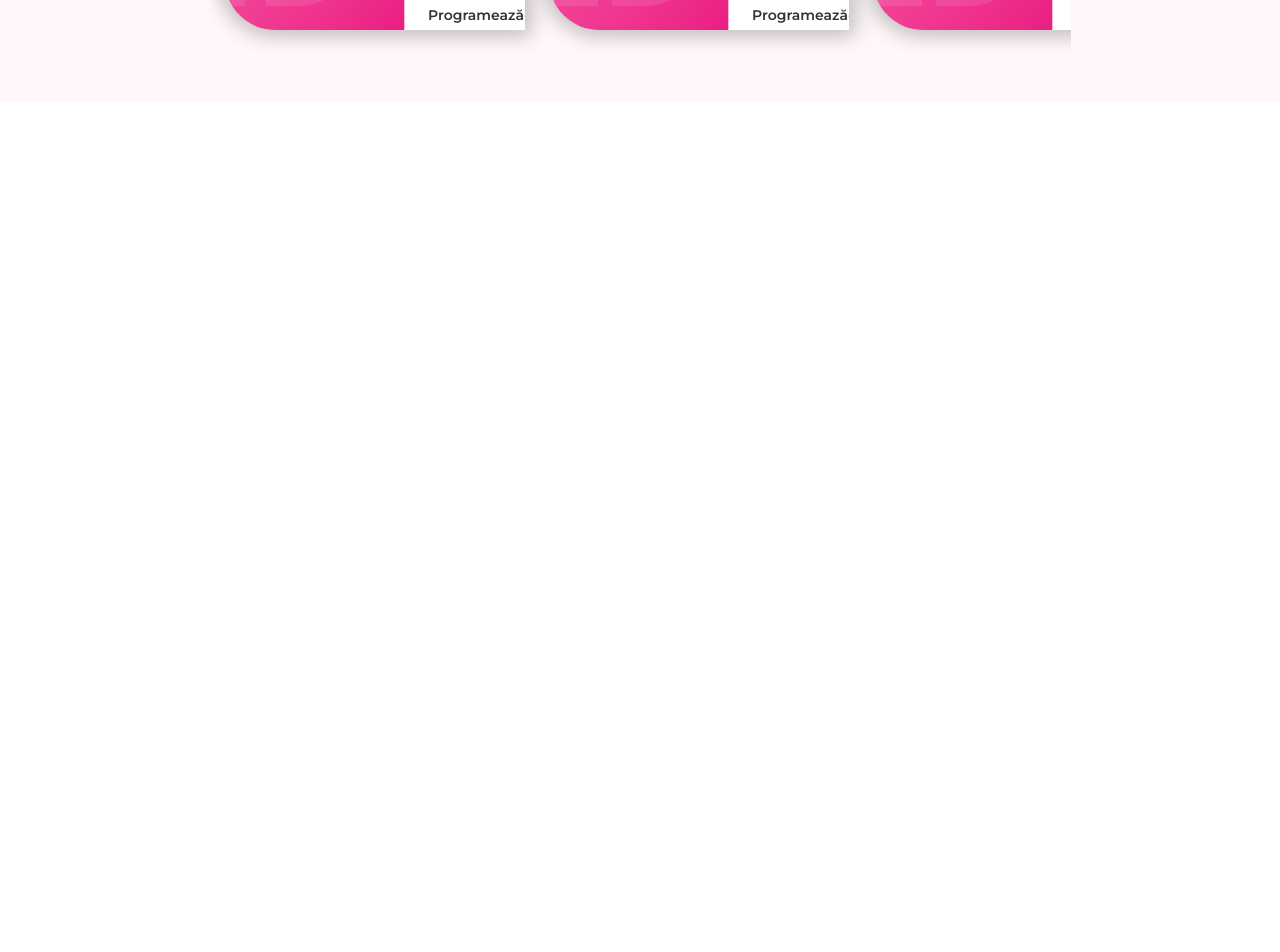
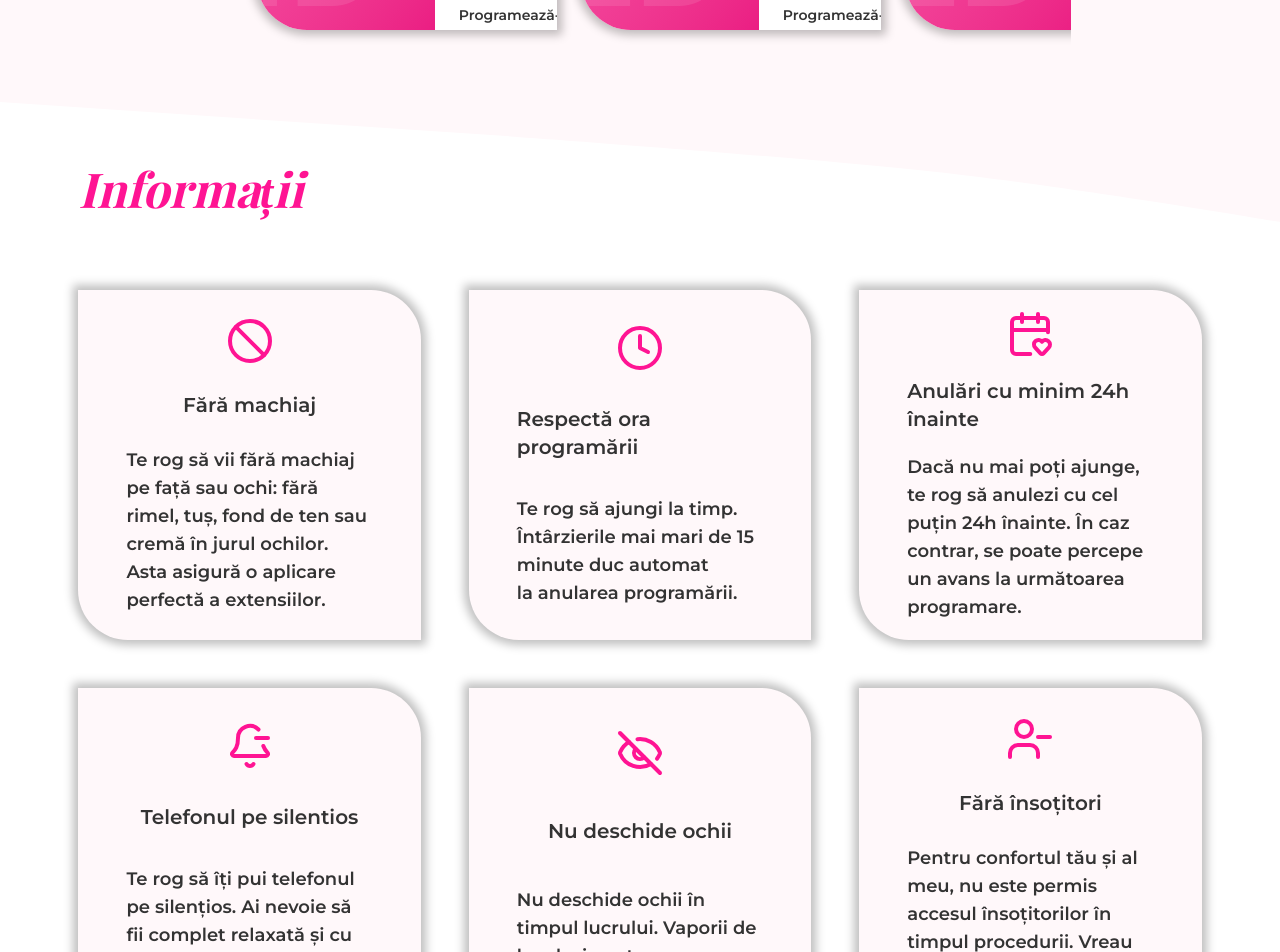
Before and after one commit to hodisanmihai/lashesbyteo, a Next.js app: page / in a window 1280 px wide. Shown: the part 2100-3052 px from the top of the page. Before the commit the page ends 2202 px from the top, so only its background shows below. Built offline with nearby package versions, Linux system fonts and the light colour scheme; a web font is replaced by a local one.

Commit message:
update info + other

```diff
--- /dev/null
+++ b/src/app/Components/Info.tsx
@@ -0,0 +1,103 @@
+"use client";
+
+import React from "react";
+
+import {
+  Ban,
+  Clock,
+  CalendarHeart,
+  BellMinus,
+  EyeOff,
+  UserMinus,
+} from "lucide-react";
+
+interface InfoCardItem {
+  title: string;
+  description: string;
+  icon?: React.ReactNode;
+}
+
+const cardItems: InfoCardItem[] = [
+  {
+    title: "Fără machiaj",
+    description:
+      "Te rog să vii fără machiaj pe față sau ochi: fără rimel, tuș, fond de ten sau cremă în jurul ochilor. Asta asigură o aplicare perfectă a extensiilor.",
+    icon: <Ban size={48} />,
+  },
+  {
+    title: "Respectă ora programării",
+    description:
+      "Te rog să ajungi la timp. Întârzierile mai mari de 15 minute duc automat la anularea programării.",
+    icon: <Clock size={48} />,
+  },
+  {
+    title: "Anulări cu minim 24h înainte",
+    description:
+      "Dacă nu mai poți ajunge, te rog să anulezi cu cel puțin 24h înainte. În caz contrar, se poate percepe un avans la următoarea programare.",
+    icon: <CalendarHeart size={48} />,
+  },
+  {
+    title: "Telefonul pe silentios",
+    description:
+      "Te rog să îți pui telefonul pe silențios. Ai nevoie să fii complet relaxată și cu ochii închiși pe durata procedurii.",
+    icon: <BellMinus size={48} />,
+  },
+  {
+    title: "Nu deschide ochii",
+    description:
+      "Nu deschide ochii în timpul lucrului. Vaporii de la adeziv pot provoca iritații sau usturimi.",
+    icon: <EyeOff size={48} />,
+  },
+  {
+    title: "Fără însoțitori",
+    description:
+      "Pentru confortul tău și al meu, nu este permis accesul însoțitorilor în timpul procedurii. Vreau să îți ofer toată atenția și o atmosferă liniștită.",
+    icon: <UserMinus size={48} />,
+  },
+];
+
+const Info = () => {
+  return (
+    <div
+      id="about"
+      className="w-full min-h-screen flex flex-col relative bg-white text-[#333333] px-4 justify-center items-center overflow-hidden"
+    >
+      {/* svg */}
+      <svg
+        className="absolute top-0 m-0 w-screen h-[80px] md:h-[100px] lg:h-[120px]"
+        viewBox="0 0 1280 97"
+        fill="none"
+        xmlns="http://www.w3.org/2000/svg"
+        preserveAspectRatio="none"
+      >
+        <path
+          d="M1280 0H-1L514 28C514 28 774.5 43 918 55C1061.5 67 1280 97 1280 97V0Z"
+          fill="#FFF8FA"
+        />
+      </svg>
+
+      {/* Content */}
+      <div className="w-[90%] max-w-6xl flex flex-col justify-evenly items-start gap-12 py-8 text-lg">
+        <h1 className="secondaryFont text-5xl py-6 leading-tight text-[#FF1493]">
+          Informații
+        </h1>
+
+        {/* Cards */}
+        <div className="grid grid-cols-1 md:grid-cols-2 lg:grid-cols-3 gap-12 w-full">
+          {cardItems.map((item, index) => (
+            <div
+              key={index}
+              className="min-h-[350px] rounded-tr-[50px] rounded-bl-[50px] costumeShadow px-12  bg-[#FFF8FA] flex flex-col items-center pt-0 justify-evenly hover:scale-[1.02] transition-transform duration-300"
+            >
+              <div className="text-[#FF1493] text-4xl">{item.icon}</div>
+              <h2 className="font-semibold text-xl">{item.title}</h2>
+              <p className="text-md ">{item.description}</p>
+            </div>
+          ))}
+        </div>
+      </div>
+    </div>
+  );
+};
+
+export default Info;
--- a/src/app/Components/Preturi.tsx
+++ b/src/app/Components/Preturi.tsx
@@ -67,7 +67,7 @@ const Preturi = () => {
           Prețuri
         </h1>
       </div>
-      <div className="w-full flex items-center  max-w-[70%] flex-nowrap space-x-6 overflow-auto overscroll-x-contain px-4 py-6 scrollbar-thin scrollbar-thumb-[#FF1493] scrollbar-track-transparent">
+      <div className="w-full flex items-center  md:max-w-[70%] flex-nowrap space-x-6 overflow-auto overscroll-x-contain px-12 py-6 scrollbar-thin scrollbar-thumb-[#FF1493] scrollbar-track-transparent">
         {priceCards.map(({ title, description, prices }, index) => (
           <PriceCard
             key={index}
--- a/src/app/globals.css
+++ b/src/app/globals.css
@@ -40,9 +40,9 @@ body {
 }
 
 .costumeShadow {
-  box-shadow: -0px -0px 20px 6px rgba(0, 0, 0, 0.25);
-  -webkit-box-shadow: -0px -0px 20px 6px rgba(0, 0, 0, 0.25);
-  -moz-box-shadow: -0px -0px 20px 6px rgba(0, 0, 0, 0.25);
+  box-shadow: -0px -0px 10px 5px rgba(0, 0, 0, 0.25);
+  -webkit-box-shadow: -0px -0px 10px 5px rgba(0, 0, 0, 0.25);
+  -moz-box-shadow: -0px -0px 10px 5px rgba(0, 0, 0, 0.25);
 }
 
 @keyframes bounceX {
--- a/src/app/page.tsx
+++ b/src/app/page.tsx
@@ -4,6 +4,7 @@ import Navbar from "./Components/Navbar";
 import Hero from "./Components/Hero";
 import About from "./Components/About";
 import Preturi from "./Components/Preturi";
+import Info from "./Components/Info";
 
 export default function Home() {
   return (
@@ -12,6 +13,7 @@ export default function Home() {
       <Hero />
       <About />
       <Preturi />
+      <Info />
     </div>
   );
 }
```
